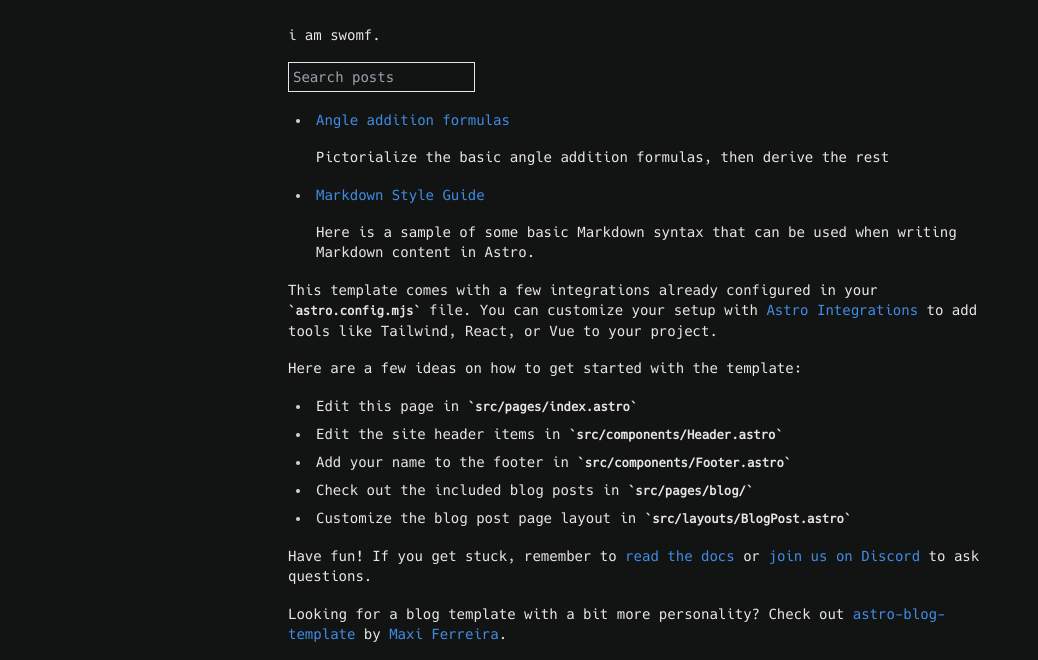
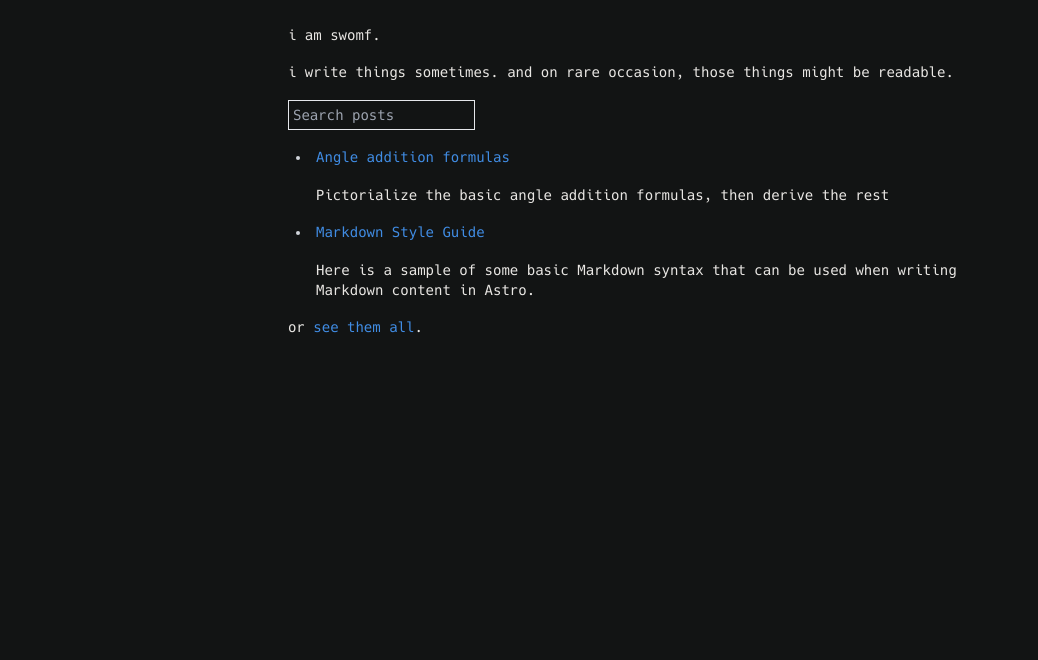
Before and after one commit to swomf/swomf.com, an Astro site: page / in a window 1280 px wide. Shown: the part 96-756 px from the top of the page, without its empty margins (0-1038 px from the left). Built offline with nearby package versions, Linux system fonts and the light colour scheme; Astro itself is replaced by a stand-in of ours; some packages are replaced by stand-ins of ours.

Commit message:
feat: minimize text on landing homepage
This commit removes text boilerplate from the landing homepage.

```diff
--- a/src/pages/index.astro
+++ b/src/pages/index.astro
@@ -16,45 +16,9 @@ import SearchBar from "../components/SearchBar.astro";
     <main class="prose">
       <h1>hi</h1>
       <p>i am swomf.</p>
-      <SearchBar>blal</SearchBar>
-      <p>
-        This template comes with a few integrations already configured in your
-        <code>astro.config.mjs</code> file. You can customize your setup with
-        <a href="https://astro.build/integrations">Astro Integrations</a> to add
-        tools like Tailwind, React, or Vue to your project.
-      </p>
-      <p>Here are a few ideas on how to get started with the template:</p>
-      <ul>
-        <li>Edit this page in <code>src/pages/index.astro</code></li>
-        <li>
-          Edit the site header items in <code>src/components/Header.astro</code>
-        </li>
-        <li>
-          Add your name to the footer in <code>src/components/Footer.astro</code
-          >
-        </li>
-        <li>
-          Check out the included blog posts in <code>src/pages/blog/</code>
-        </li>
-        <li>
-          Customize the blog post page layout in <code
-            >src/layouts/BlogPost.astro</code
-          >
-        </li>
-      </ul>
-      <p>
-        Have fun! If you get stuck, remember to <a
-          href="https://docs.astro.build/"
-          >read the docs
-        </a> or <a href="https://astro.build/chat">join us on Discord</a> to ask
-        questions.
-      </p>
-      <p>
-        Looking for a blog template with a bit more personality? Check out <a
-          href="https://github.com/Charca/astro-blog-template"
-          >astro-blog-template
-        </a> by <a href="https://twitter.com/Charca">Maxi Ferreira</a>.
-      </p>
+      <p>i write things sometimes. and on rare occasion, those things might be readable.</p>
+      <SearchBar />
+      <p> or  <a href="/blog">see them all</a>.</p>
     </main>
     <Footer />
   </body>
```
